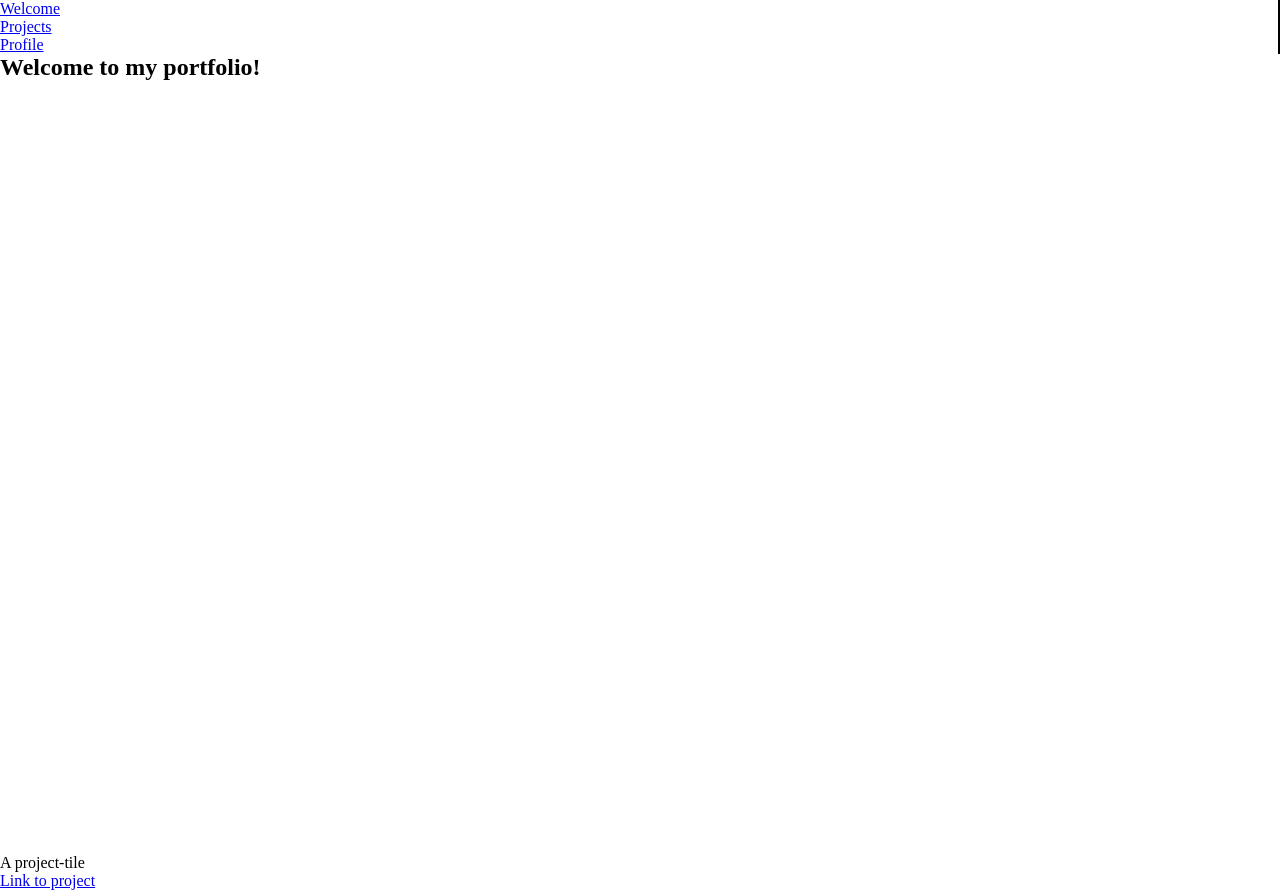
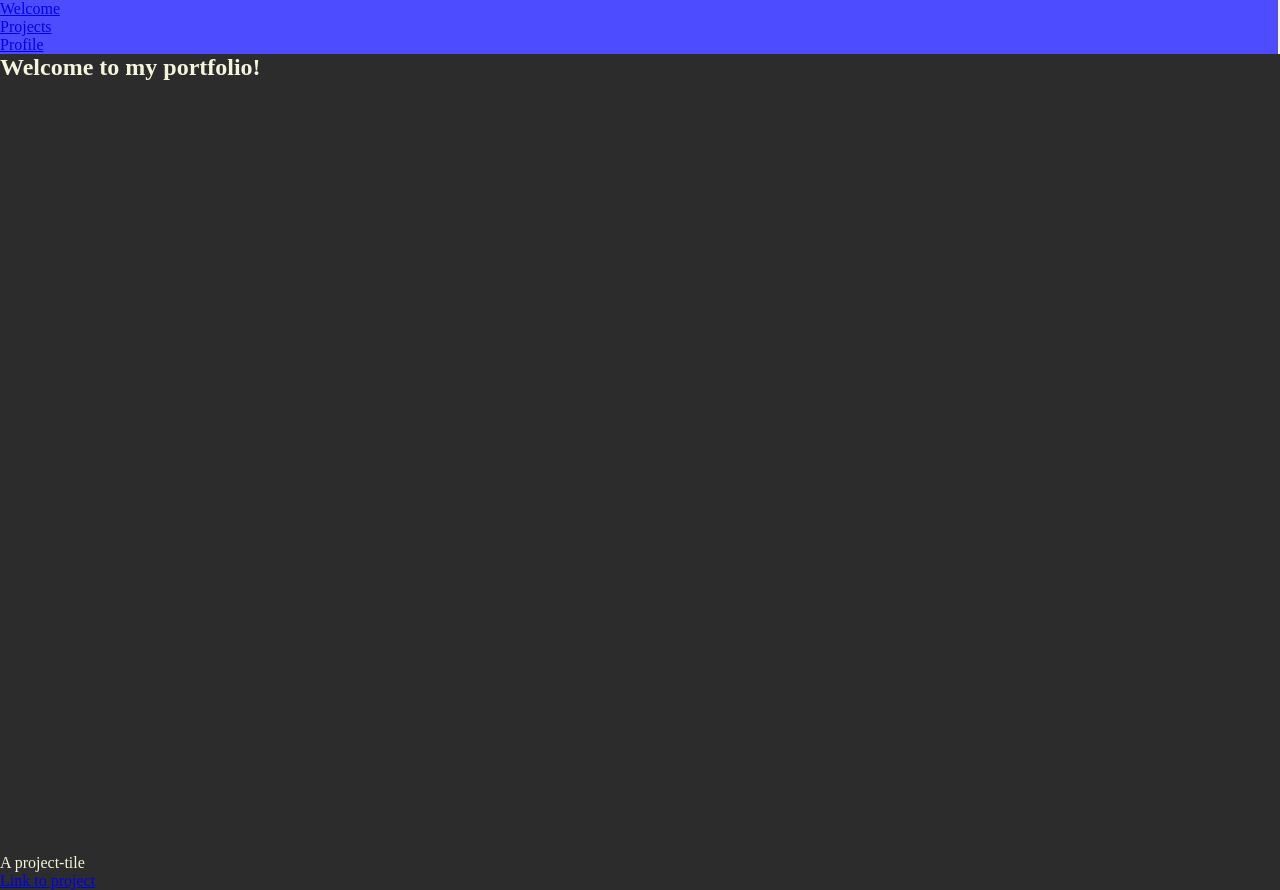
Before and after one commit to WilliamSpanfelner/portfolioSite-fcc, a plain HTML site: page index.html in a window 1280 px wide. Drawn offline with Linux system fonts and the light colour scheme.

Commit message:
Add background and foreground styling.

```diff
--- a/styles.css
+++ b/styles.css
@@ -5,7 +5,8 @@
   --outer-xl: 3rem;
 
   /* colors */
-  --navbar-bkgd: #aba;
+  --body-bkgd: #2c2c2c;
+  --navbar-bkgd: #4d4dff;
   --blockquote: #979797;
   --code-block-bkgd: #1f1f1f;
   --black: #000;
@@ -28,6 +29,15 @@
     box-sizing: border-box;
 }
 
+body {
+    color: var(--b-color);
+    background: var(--body-bkgd);
+}
+
+#navbar {
+    background: var(--navbar-bkgd);
+}
+
 #welcome-section {
     height: 100vh;
 }
```
